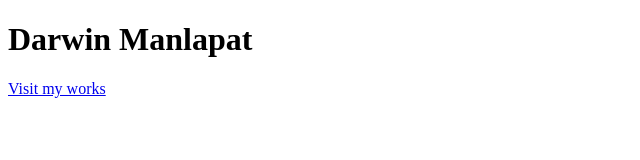
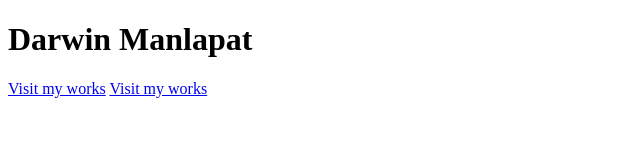
Before and after one commit to darwin-09/darwin-09.github.io, a plain HTML site: page index.html in a window 1280 px wide. Shown: the whole page, without its empty margins (0-640 px from the left). Drawn offline with Linux system fonts and the light colour scheme.

Commit message:
Update index.html

```diff
--- a/index.html
+++ b/index.html
@@ -12,6 +12,7 @@
     </header>
     <main>
         <a href="/cheatsheet">Visit my works</a>
+        <a href="/workcation">Visit my works</a>
     </main>
     <footer></footer>
 </body>
```
